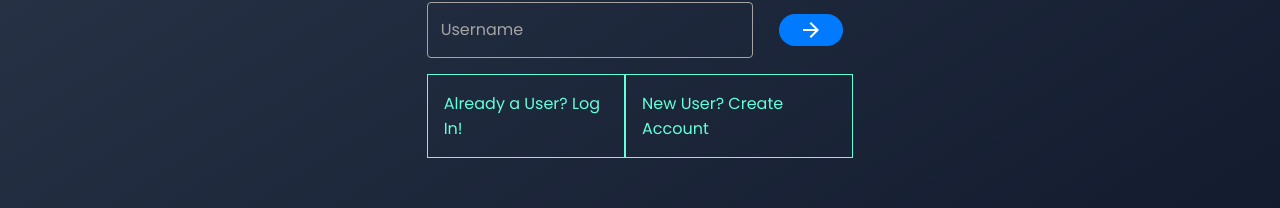
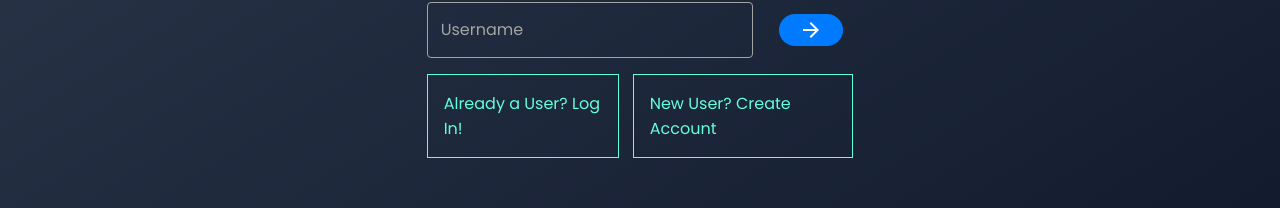
Before and after one commit to ameyachavan007/portfolio-app, a React (Create React App) app: page / in a window 1280 px wide. Shown: the part 372-580 px from the top of the page. Built offline with nearby package versions, Linux system fonts and the light colour scheme.

Commit message:
minor UI corrections

```diff
--- a/src/components/Home.js
+++ b/src/components/Home.js
@@ -113,6 +113,7 @@ const Home = () => {
                     >
                         Already a User? Log In!
                     </Link>
+                    <Box sx={{width: '1rem'}}></Box>
                     <Link
                         to="/signup"
                         className="links"
--- a/src/components/Login.js
+++ b/src/components/Login.js
@@ -198,6 +198,7 @@ const Login = () => {
                     >
                         Visit Other Portfolios!
                     </Link>
+                    <Box sx={{width: '1rem'}}></Box>
                     <Link
                         to="/signup"
                         className="links"
```
